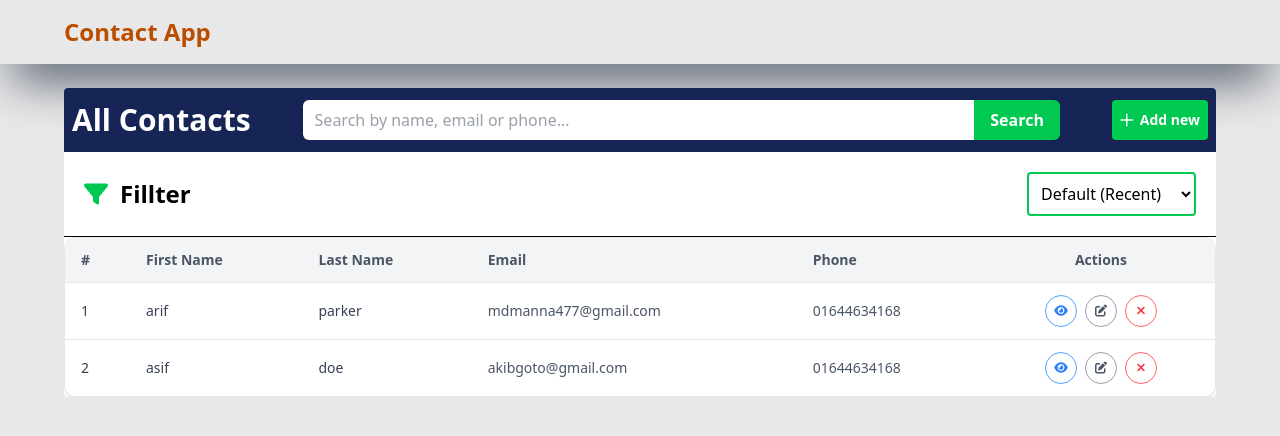
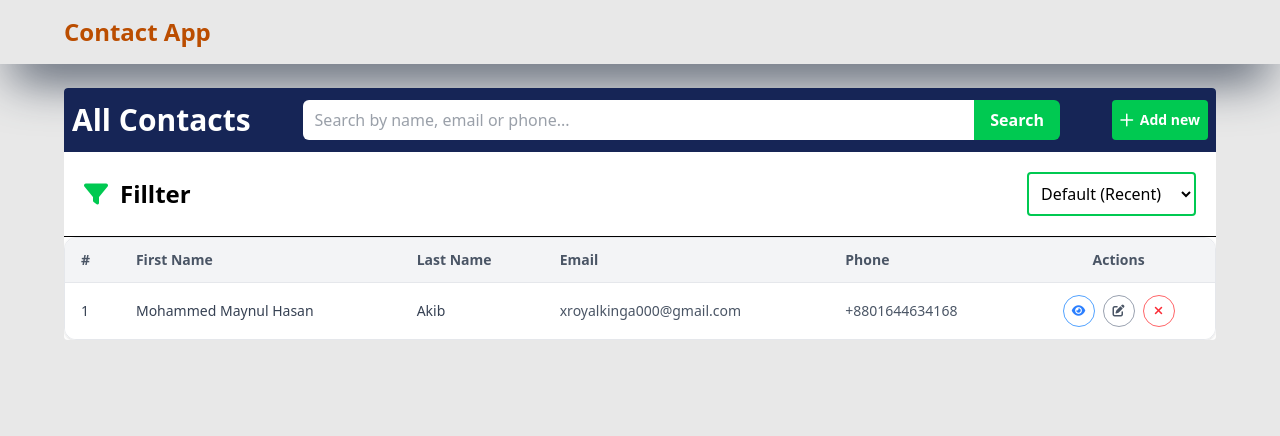
Before and after one commit to Akib11192/assignment, a React (Vite) app in the folder 5th assignment/: page / in a window 1280 px wide. Shown: the top 436 px of the page. Built offline with nearby package versions, Linux system fonts and the light colour scheme; data requests are answered from the project's data file.

Commit message:
logic done

```diff
--- a/5th assignment/db.json
+++ b/5th assignment/db.json
@@ -1,20 +1,12 @@
 {
   "contacts": [
     {
-      "first_name": "asif",
-      "last_name": "doe",
-      "email": "akibgoto@gmail.com",
-      "phone": "01644634168",
+      "first_name": "Mohammed Maynul Hasan",
+      "last_name": "Akib",
+      "email": "xroyalkinga000@gmail.com",
+      "phone": "+8801644634168",
       "address": "Muradpur,Sitakunda\nMuradpur,Sitakunda",
       "id": 1
-    },
-    {
-      "first_name": "arif",
-      "last_name": "parker",
-      "email": "mdmanna477@gmail.com",
-      "phone": "01644634168",
-      "address": "Muradpur,Sitakunda\nMuradpur,Sitakunda",
-      "id": 2
     }
   ]
 }
--- a/5th assignment/src/pages/Form.jsx
+++ b/5th assignment/src/pages/Form.jsx
@@ -8,7 +8,7 @@ const Form = () => {
   const { id } = useParams();
   const { submitHandler } = useSubmitHandler();
   const navigation = useNavigate();
-  const { contacts, editId, setEditId } = useContext(DataContext);
+  const { contacts, editId, setEditId, getData } = useContext(DataContext);
 
   const [contact, setContact] = useState({
     first_name: "",
@@ -56,6 +56,7 @@ const Form = () => {
           e.preventDefault();
           submitHandler(contact, setContact, id);
           navigation("/");
+          getData();
         }}
       >
         <Input
```
